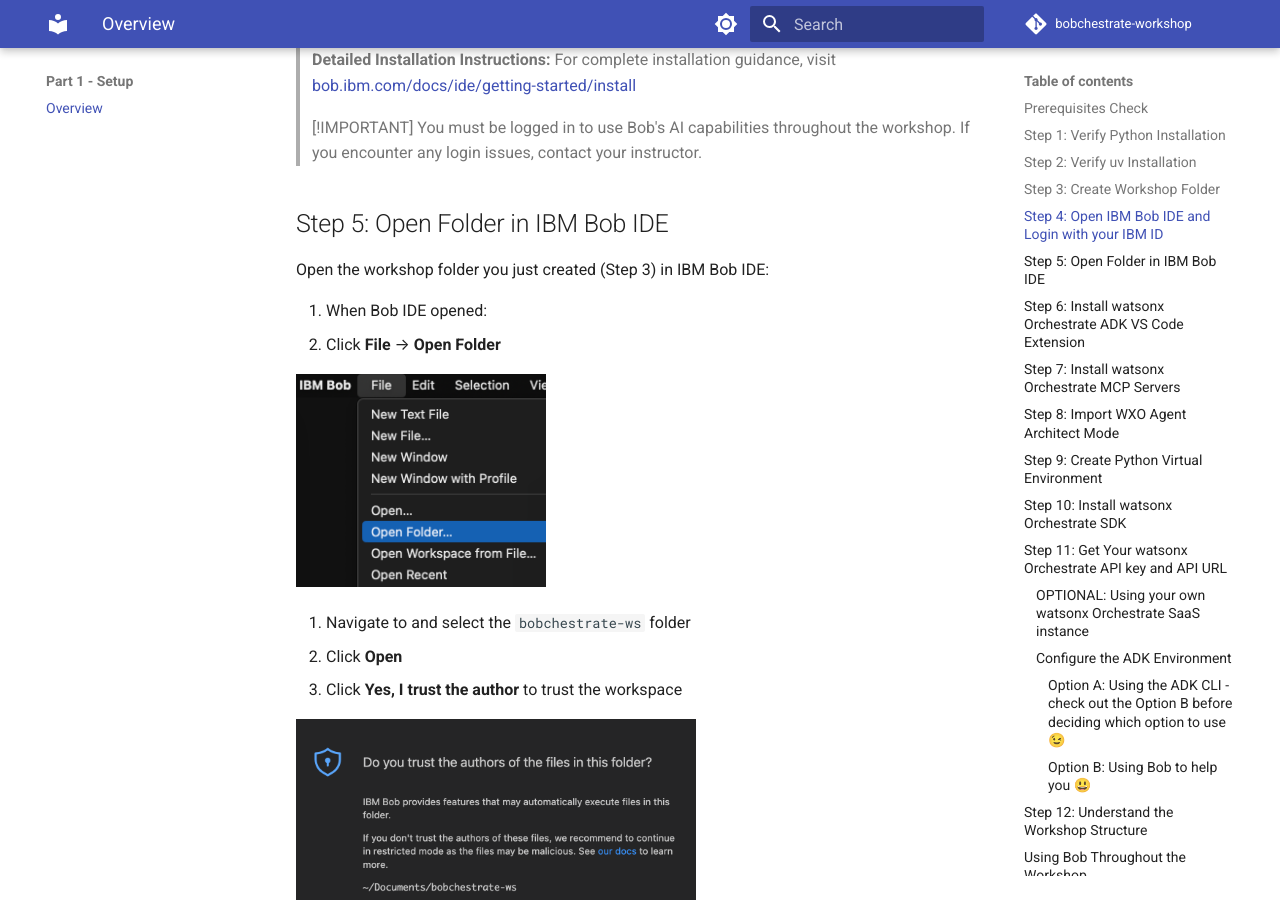
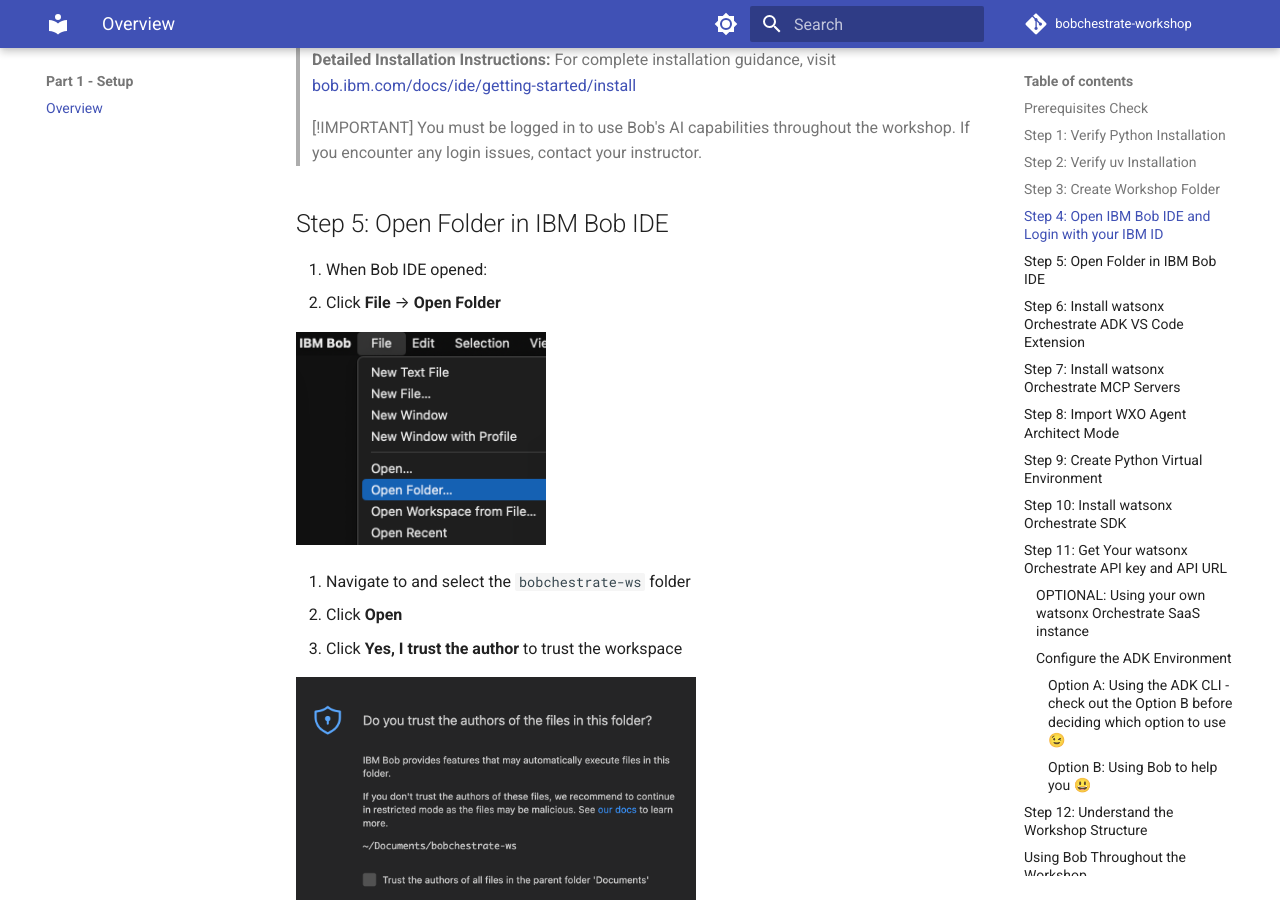
Before and after one commit to juseljuk/watsonx-orchestrate-workshop, an MkDocs documentation site: the page built from docs/part1-setup/README.md, in a window 1280 px wide and 900 px high, scrolled down 1805 px. Built offline with MkDocs 1.6.1 and Material for MkDocs 9.7.7, drawn with Linux system fonts in a browser that asks for light colours; comment, search, counter and statistics services are not loaded.

Commit message:
Update README.md

```diff
--- a/docs/part1-setup/README.md
+++ b/docs/part1-setup/README.md
@@ -48,8 +48,6 @@
 > You must be logged in to use Bob's AI capabilities throughout the workshop. If you encounter any login issues, contact your instructor.
 
 ## Step 5: Open Folder in IBM Bob IDE
-
-Open the workshop folder you just created (Step 3) in IBM Bob IDE:
 
 1. When Bob IDE opened:
 2. Click **File** → **Open Folder**
```
